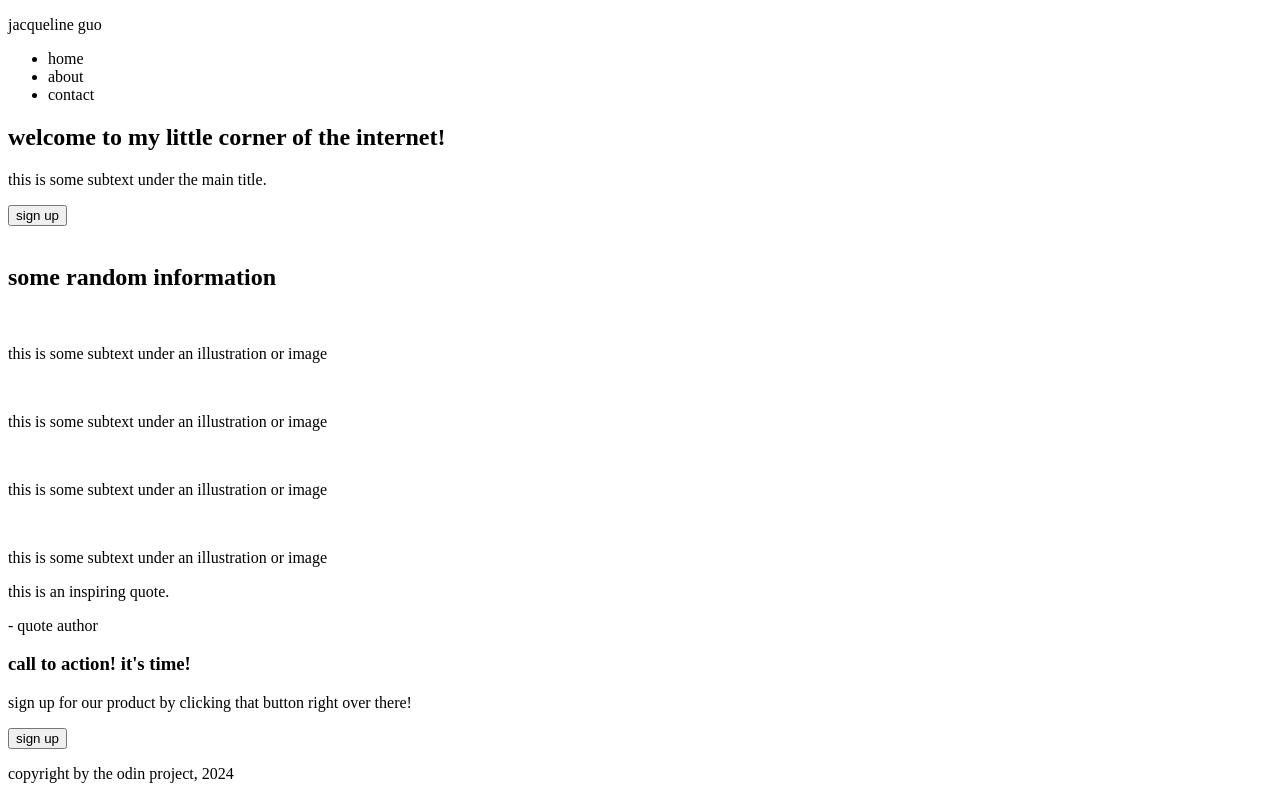
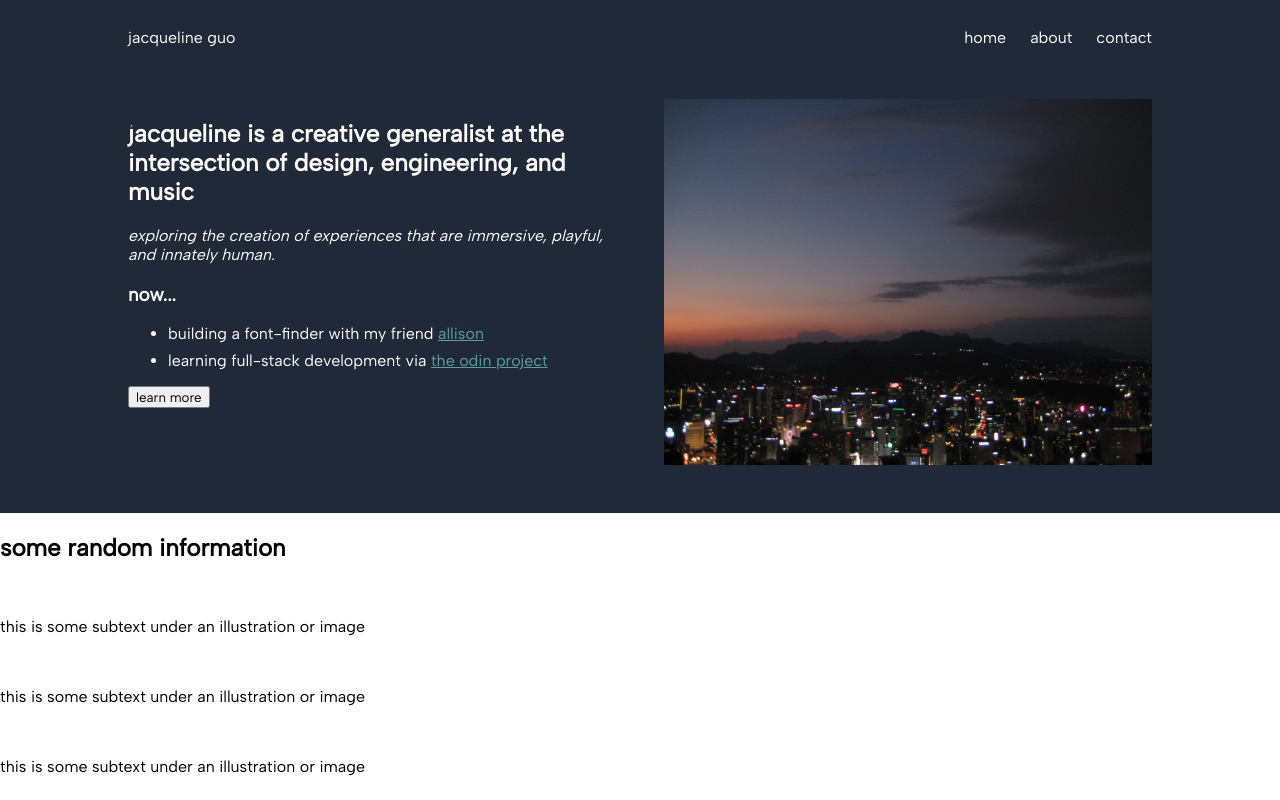
Before and after one commit to jacquelineguo7/odin-landingpage, a plain HTML site: page index.html in a window 1280 px wide. Shown: the top 800 px of the page. Drawn offline with Linux system fonts and the light colour scheme.

Commit message:
Styling initial page hero and heading

```diff
--- a/index.html
+++ b/index.html
@@ -5,16 +5,16 @@
     <meta name="viewport" content="width=device-width, initial-scale=1.0">
     <title>Landing Page</title>
 
-    <link rel="stylesheet" href="style.css">
+    <link rel="stylesheet" href="styles.css">
 </head>
 <body>
 
     <header>
-        <p> jacqueline guo </p>
-        <ul>
-            <li> home </li>
-            <li> about </li>
-            <li> contact </li>
+        <p class="logo"> jacqueline guo </p>
+        <ul class="nav-bar">
+            <li class="nav-link"> home </li>
+            <li class="nav-link"> about </li>
+            <li class="nav-link"> contact </li>
         </ul>
     </header>
 
@@ -22,12 +22,19 @@
         <div class="hero">
 
             <div class="columns">
-                <h2> welcome to my little corner of the internet! </h2>
-                <p> this is some subtext under the main title. </p>
-                <button> sign up </button>
+                <h2> jacqueline is a creative generalist at the intersection of design,
+                    engineering, and music </h2>
+                <p><span class="italics">exploring the creation of experiences
+                    that are immersive, playful, and innately human.</span></p>
+                <h3>now...</h3>
+                <ul class="bullet-list">
+                    <li>building a font-finder with my friend <a class="link" href="https://www.acyhuang.com/">allison</a></li>
+                    <li>learning full-stack development via <a class="link" href="https://www.theodinproject.com">the odin project</a></li>
+                </ul>
+                <button class="outline-button"> learn more </button>
             </div>
 
-            <img src="">
+            <img src="./images/seoul.JPG" class="hero-img">
 
         </div>
 
--- a/styles.css
+++ b/styles.css
@@ -0,0 +1,76 @@
+@import url('https://fonts.googleapis.com/css2?family=Albert+Sans&display=swap');
+
+* {
+    font-family: 'Albert Sans', sans-serif;
+}
+
+/* FONTS */
+::selection {
+    color: #1F2937;
+    background: aliceblue;
+}
+
+.italics {
+    font-style: italic;
+}
+
+body {
+    margin: 0px;
+}
+
+
+/* HEADER */
+header {
+    display: flex;
+    justify-content: space-between;
+    align-items: center;
+    background-color: #1F2937;
+    padding: 12px 10% 12px 10%;
+}
+
+.nav-link, .logo {
+    color: white;
+}
+
+.nav-bar {
+    display: flex;
+    flex-direction: row;
+    gap: 24px;
+}
+
+.nav-link {
+    list-style-type: none;
+}
+
+/* HERO */
+.hero {
+    display: flex;
+    justify-content: space-between;
+    gap: 48px;
+    padding: 24px 10% 48px 10%;
+
+    background-color: #1F2937;
+    color: white;
+}
+
+.columns {
+    flex: 1;
+}
+
+.hero-img {
+    width: 200px;
+    flex: 1;
+}
+
+.bullet-list {
+    display: flex;
+    flex-direction: column;
+    gap: 8px;
+}
+
+
+
+/* LINKS N BUTTONS */
+.link {
+    color:cadetblue;
+}
```
Also changed, not shown: images/seoul.JPG (added).
